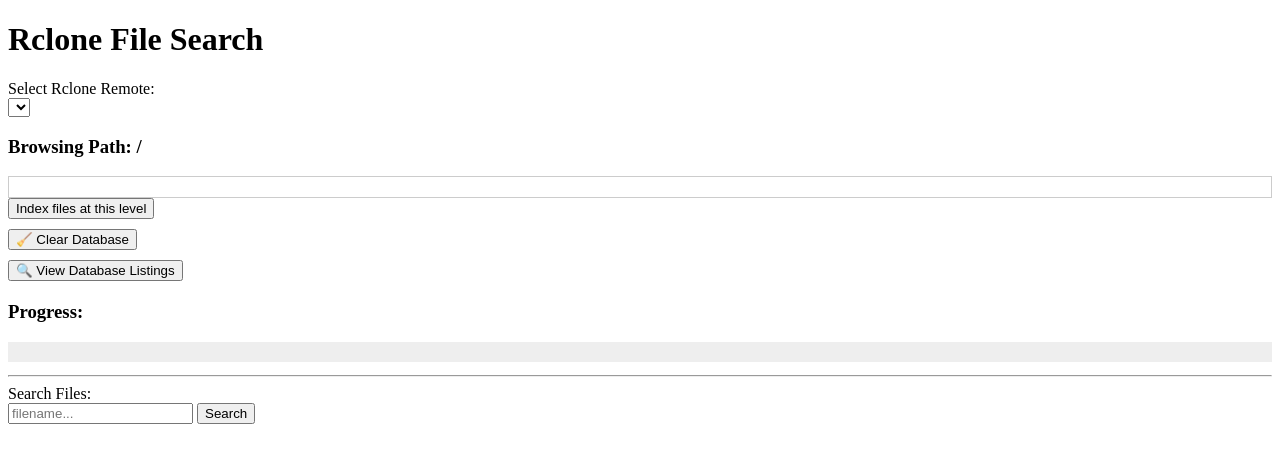
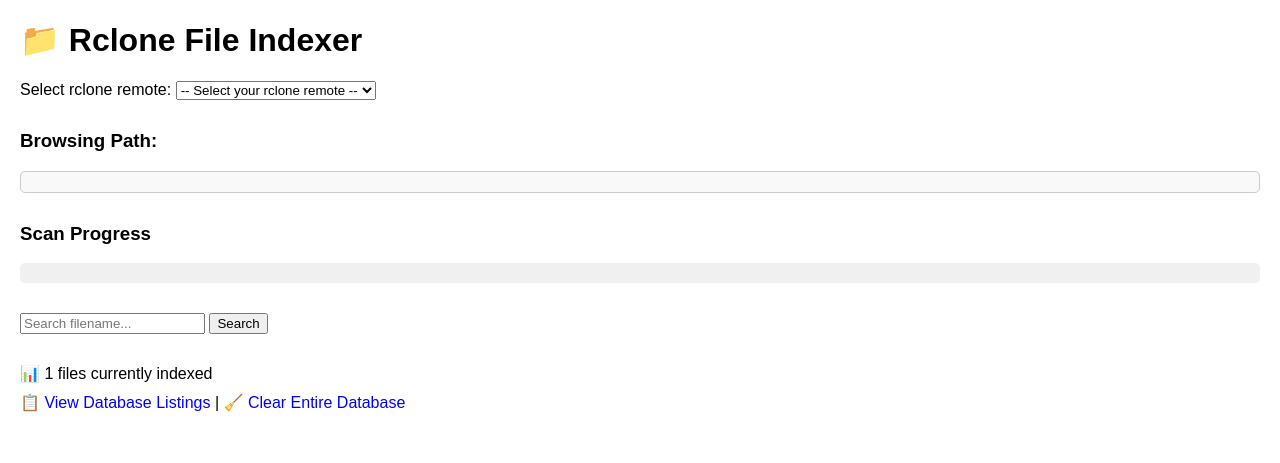
Before and after one commit to ducky0518/rclone-file_indexer, a Flask app: page / in a window 1280 px wide. Shown: the top 463 px of the page. Run offline with Flask 3, Linux system fonts and the light colour scheme; tables that the repository leaves empty hold one stand-in row (values such as "Sample post"); lists and menus that the app fills with data are empty.

Commit message:
Add files via upload
- 🌍 Reworked UI to prevent auto-selecting remotes on first load
- 🔁 Added 'Rescan This Folder' button + last scanned status per folder
- 📦 Enabled recursive timestamp tracking for subdirectories
- 🧠 Integrated FTS5 full-text search with fallback rebuild route
- 🔍 Improved search parsing to support hyphens, parentheses, and punctuation safely
- 🧹 Added "Clear Database" confirmation
- 🛑 Enabled stopping scan mid-way, with partial scan logging
- 📊 Displayed total indexed file count with live updates
- 🧭 Breadcrumbs redesigned with clear visual root (🏠 Root)
- 📁 Directory browsing section boxed and scroll-limited to ~20 items
- 🔎 Search results count shown next to "Search Results" header
- 🐛 Fixed edge case bugs with search syntax errors and index sync

```diff
--- a/templates/index.html
+++ b/templates/index.html
@@ -1,194 +1,224 @@
-<!doctype html>
-<html>
+<!DOCTYPE html>
+<html lang="en">
 <head>
-    <title>Rclone File Search</title>
+    <meta charset="UTF-8">
+    <title>Rclone File Indexer</title>
+    <script src="https://code.jquery.com/jquery-3.6.0.min.js"></script>
     <style>
-        #folder-contents {
+        body { font-family: sans-serif; margin: 20px; }
+        ul { list-style-type: none; padding: 0; }
+        li { margin: 2px 0; }
+        a { text-decoration: none; color: blue; }
+        a:hover { text-decoration: underline; }
+        .section { margin-bottom: 30px; }
+        .progress-box { background: #f0f0f0; padding: 10px; border-radius: 5px; white-space: pre-wrap; }
+        .breadcrumb a { margin-right: 5px; }
+        .last-scanned-meta { display: flex; align-items: center; gap: 10px; }
+
+        #directory-container {
             border: 1px solid #ccc;
+            border-radius: 5px;
             padding: 10px;
-            max-height: 300px;
+            max-height: 440px;
             overflow-y: auto;
-            font-family: monospace;
-        }
-        .file-entry, .folder-entry {
-            padding: 2px 0;
-            display: flex;
-            align-items: center;
-        }
-        .file-entry::before {
-            content: "📄 ";
-            margin-right: 5px;
-        }
-        .folder-entry::before {
-            content: "📁 ";
-            margin-right: 5px;
-        }
-        .folder-entry {
-            cursor: pointer;
-            font-weight: bold;
+            background-color: #f9f9f9;
         }
     </style>
-    <script>
-        let intervalId = null;
-        let currentRemote = '';
-        let currentPath = '';
-
-        async function updateFolders() {
-            const remote = document.getElementById('remote').value;
-            currentRemote = remote;
-            currentPath = '';
-            await loadDirectory(remote, '');
-        }
-
-        async function loadDirectory(remote, path) {
-            currentPath = path;
-            const response = await fetch('/browse_dir', {
-                method: 'POST',
-                headers: { 'Content-Type': 'application/x-www-form-urlencoded' },
-                body: 'remote=' + encodeURIComponent(remote) + '&path=' + encodeURIComponent(path)
-            });
-            const data = await response.json();
-
-            const container = document.getElementById('folder-contents');
-            container.innerHTML = '';
-
-            const fullPathDisplay = document.getElementById('current-path');
-            fullPathDisplay.textContent = '/' + path;
-            document.getElementById('folder').value = path;
-
-            if (path !== '') {
-                const up = document.createElement('div');
-                up.className = 'folder-entry';
-                up.textContent = '[..] Previous Directory';
-                up.ondblclick = () => {
-                    const parts = path.split('/');
-                    parts.pop();
-                    const parent = parts.join('/');
-                    loadDirectory(remote, parent);
-                };
-                container.appendChild(up);
-            }
-
-            for (const item of data.entries) {
-                const div = document.createElement('div');
-                div.textContent = item.Name;
-                div.className = item.IsDir ? 'folder-entry' : 'file-entry';
-                if (item.IsDir) {
-                    div.ondblclick = () => {
-                        const newPath = path ? path + '/' + item.Name : item.Name;
-                        loadDirectory(remote, newPath);
-                    };
-                }
-                container.appendChild(div);
-            }
-        }
-
-        function startFetch() {
-            const remote = document.getElementById('remote').value;
-            const folder = document.getElementById('folder').value;
-            document.getElementById('progress').style.display = 'block';
-            document.getElementById('progress-output').innerText = "Starting fetch...";
-            document.getElementById('stop-btn').style.display = 'inline';
-
-            fetch('/start_fetch', {
-                method: 'POST',
-                headers: { 'Content-Type': 'application/x-www-form-urlencoded' },
-                body: 'remote=' + encodeURIComponent(remote) + '&folder=' + encodeURIComponent(folder)
-            });
-
-            intervalId = setInterval(async () => {
-                const res = await fetch('/progress');
-                const data = await res.json();
-                const output = data.lines.length > 0 ? data.lines.join('\n') : '⏳ Waiting for progress...';
-                const progressElem = document.getElementById('progress-output');
-                progressElem.innerText = output;
-                progressElem.scrollTop = progressElem.scrollHeight;
-            }, 1000);
-
-            return false;
-        }
-
-        async function stopFetch() {
-            clearInterval(intervalId);
-            document.getElementById('progress-output').innerText += '\nStopping...';
-
-            const res = await fetch('/stop_fetch', { method: 'POST' });
-            const data = await res.json();
-            document.getElementById('stop-btn').style.display = 'none';
-
-            if (data.status === 'stopped') {
-                document.getElementById('progress-output').innerText += `\n✔️ Stopped. ${data.inserted} files indexed.`;
-            } else {
-                document.getElementById('progress-output').innerText += '\n❌ Stop failed.';
-            }
-        }
-
-        window.addEventListener('load', () => {
-            const remote = "{{ selected_remote or '' }}";
-            const folder = "{{ selected_folder or '' }}";
-            if (remote && folder !== undefined) {
-                loadDirectory(remote, folder);
-            }
-        });
-    </script>
 </head>
 <body>
-    <h1>Rclone File Search</h1>
 
-    <label>Select Rclone Remote:</label><br>
-    <select id="remote" name="remote" onchange="updateFolders()" required>
+<h1>📁 Rclone File Indexer</h1>
+
+<div class="section">
+    <label for="remote">Select rclone remote:</label>
+    <select name="remote" id="remote">
+        <option value="">-- Select your rclone remote --</option>
         {% for remote in remotes %}
             <option value="{{ remote }}" {% if remote == selected_remote %}selected{% endif %}>{{ remote }}</option>
         {% endfor %}
     </select>
-
-    <div>
-        <h3>Browsing Path: <span id="current-path">/{{ selected_folder or '' }}</span></h3>
-        <div id="folder-contents"></div>
 </div>
 
-    <form onsubmit="return startFetch();">
-        <input type="hidden" id="folder" name="folder" value="{{ selected_folder or '' }}">
-        <button type="submit">Index files at this level</button>
-        <button type="button" id="stop-btn" style="display:none;" onclick="stopFetch()">Stop</button>
+<div class="section">
+    <h3>Browsing Path:</h3>
+    <div class="breadcrumb" id="breadcrumb-nav"></div>
+
+    <form id="scan-form" method="post" action="/start_fetch" style="display: none;">
+        <input type="hidden" name="remote" id="scan-remote" value="{{ selected_remote or '' }}">
+        <input type="hidden" name="folder" id="folder" value="{{ selected_folder or '' }}">
+        <button type="submit">🔍 Start Scan</button>
+        <p><small>This will scan and index all of the files in this folder and any subdirectories.</small></p>
     </form>
 
-    <form action="/clear_db" method="post" style="margin-top: 10px;">
-        <button type="submit" onclick="return confirm('Are you sure you want to clear all indexed data?');">🧹 Clear Database</button>
-    </form>
+    <div class="last-scanned-meta" id="last-scanned"></div>
 
-    <form action="/debug_db" method="get" style="margin-top: 10px;">
-        <button type="submit">🔍 View Database Listings</button>
-    </form>
-
-    <div id="progress" style="display:block; margin-top:20px;">
-        <h3>Progress:</h3>
-        <pre id="progress-output" style="background:#eee; padding:10px; max-height:300px; overflow:auto;">{% if progress_buffer %}{{ progress_buffer | join('\n') }}{% endif %}</pre>
+    <div id="directory-container">
+        <div id="directory-listing"></div>
+    </div>
 </div>
 
-    <hr>
+<div class="section">
+    <h3>Scan Progress</h3>
+    <div class="progress-box" id="progress-text"></div>
+    <button id="stop-scan" style="display:none;" onclick="stopScan()">🛑 Stop Scan</button>
+</div>
 
-    <form method="POST" action="/search">
-        <label>Search Files:</label><br>
-        <input type="text" name="query" placeholder="filename..." value="{{ query or '' }}" required>
-        <input type="hidden" name="remote" value="{{ selected_remote }}">
-        <input type="hidden" name="folder" value="{{ selected_folder }}">
+<div class="section">
+    <form id="search-form" method="post" action="/search">
+        <input type="text" name="query" placeholder="Search filename..." value="{{ query or '' }}" required>
+        <input type="hidden" name="remote" value="{{ selected_remote or '' }}">
+        <input type="hidden" name="folder" value="{{ selected_folder or '' }}">
         <button type="submit">Search</button>
     </form>
 
-    {% if results is defined %}
 {% if results %}
-            <hr>
-            <h3>Search Results:</h3>
+    <h3>Search Results ({{ results|length }})</h3>
     <ul>
     {% for remote, path in results %}
-                    <li><strong>{{ remote }}</strong>: {{ path }}</li>
+        <li>{{ remote }} | {{ path }}</li>
     {% endfor %}
     </ul>
-        {% else %}
-            <hr>
-            <p><em>No matches found for "{{ query }}"</em></p>
 {% endif %}
-    {% endif %}
+</div>
+
+<div class="section" id="db-stats" style="margin-bottom: 10px;">
+    📊 <span id="file-count-display">Loading file count...</span>
+</div>
+
+<div class="section">
+    <a href="/debug_db">📋 View Database Listings</a> |
+    <a href="/clear_db">🧹 Clear Entire Database</a>
+</div>
+
+<script>
+function formatDatetime(isoString) {
+    const date = new Date(isoString);
+    return date.toLocaleString(undefined, {
+        dateStyle: 'medium',
+        timeStyle: 'short'
+    });
+}
+
+function renderBreadcrumb(path) {
+    const parts = path.split('/').filter(Boolean);
+    let html = `<a href="#" onclick="browseInto(currentRemote, '')">🏠 <strong>Root</strong></a>`;
+    if (parts.length > 0) html += ' / ';
+    let accumulated = '';
+    for (let i = 0; i < parts.length; i++) {
+        accumulated += (accumulated ? '/' : '') + parts[i];
+        html += `<a href="#" onclick="browseInto('${currentRemote}', '${accumulated}')">${parts[i]}</a>`;
+        if (i < parts.length - 1) html += ' / ';
+    }
+    $("#breadcrumb-nav").html(html);
+}
+
+
+let currentRemote = "";
+
+function fetchDirectory(remote, path) {
+    currentRemote = remote;
+    $("#scan-remote").val(remote);
+
+    $.post("/browse_dir", { remote: remote, path: path }, function(data) {
+        let listing = "<ul>";
+        for (let item of data.entries) {
+            const safePath = (path ? path + '/' : '') + item.Name;
+            if (item.IsDir) {
+                listing += `<li><a href="#" onclick="browseInto('${remote}', '${safePath}')">📁 ${item.Name}</a></li>`;
+            } else {
+                listing += `<li>📄 ${item.Name}</li>`;
+            }
+        }
+        listing += "</ul>";
+        $("#directory-listing").html(listing);
+        $("#folder").val(path);
+        renderBreadcrumb(path || '');
+        $("#scan-form").show();
+
+        // ✅ Update last scanned display from backend
+        if (data.last_scanned) {
+            let html = `<p><strong>Last scanned:</strong> ${formatDatetime(data.last_scanned)}`;
+            if (data.scan_status === 'partial') {
+                html += ` <span style="color: orange;">(incomplete)</span>`;
+            }
+            html += `</p><button id="rescan-button">🔁 Rescan This Folder</button>`;
+            $("#last-scanned").html(html);
+
+            $("#rescan-button").click(() => {
+                startScan(remote, path);
+            });
+        } else {
+            $("#last-scanned").html('');
+        }
+    });
+}
+
+function browseInto(remote, path) {
+    fetchDirectory(remote, path);
+}
+
+function startScan(remote, path) {
+    $.post("/start_fetch", { remote: remote, folder: path }, function(data) {
+        if (data.status === "started") {
+            $("#stop-scan").show();
+            pollProgress();
+        }
+    });
+}
+
+function stopScan() {
+    $.post("/stop_fetch", function(data) {
+        $("#progress-text").append("\n⏹️ Scan stopped.");
+        $("#stop-scan").hide();
+        updateFileCount();
+    });
+}
+
+function pollProgress() {
+    $.get("/progress", function (data) {
+        const lines = data.lines;
+        const lastLine = lines[lines.length - 1] || "";
+        $("#progress-text").text(lines.join("\n"));
+
+        if (lastLine.includes("✅ Indexing complete") || lastLine.includes("⏹️ Scan stopped.")) {
+            $("#stop-scan").hide();
+            updateFileCount();
+        } else {
+            setTimeout(pollProgress, 1000);
+        }
+    });
+}
+
+function updateFileCount() {
+    $.get("/file_count", function(data) {
+        $("#file-count-display").text(`${data.count.toLocaleString()} files currently indexed`);
+    });
+}
+
+$("#remote").change(function () {
+    const remote = $(this).val();
+    $("#scan-remote").val(remote);
+    if (remote) {
+        fetchDirectory(remote, '');
+    } else {
+        $("#directory-listing").empty();
+        $("#breadcrumb-nav").text('/');
+        $("#last-scanned").empty();
+        $("#scan-form").hide();
+    }
+});
+
+$("#scan-form").submit(function (e) {
+    e.preventDefault();
+    const remote = $("#remote").val();
+    const path = $("#folder").val();
+    startScan(remote, path);
+});
+
+$(document).ready(function () {
+    updateFileCount();
+});
+</script>
+
 </body>
 </html>
```
Lines whose indentation alone changed are shown as unchanged.
